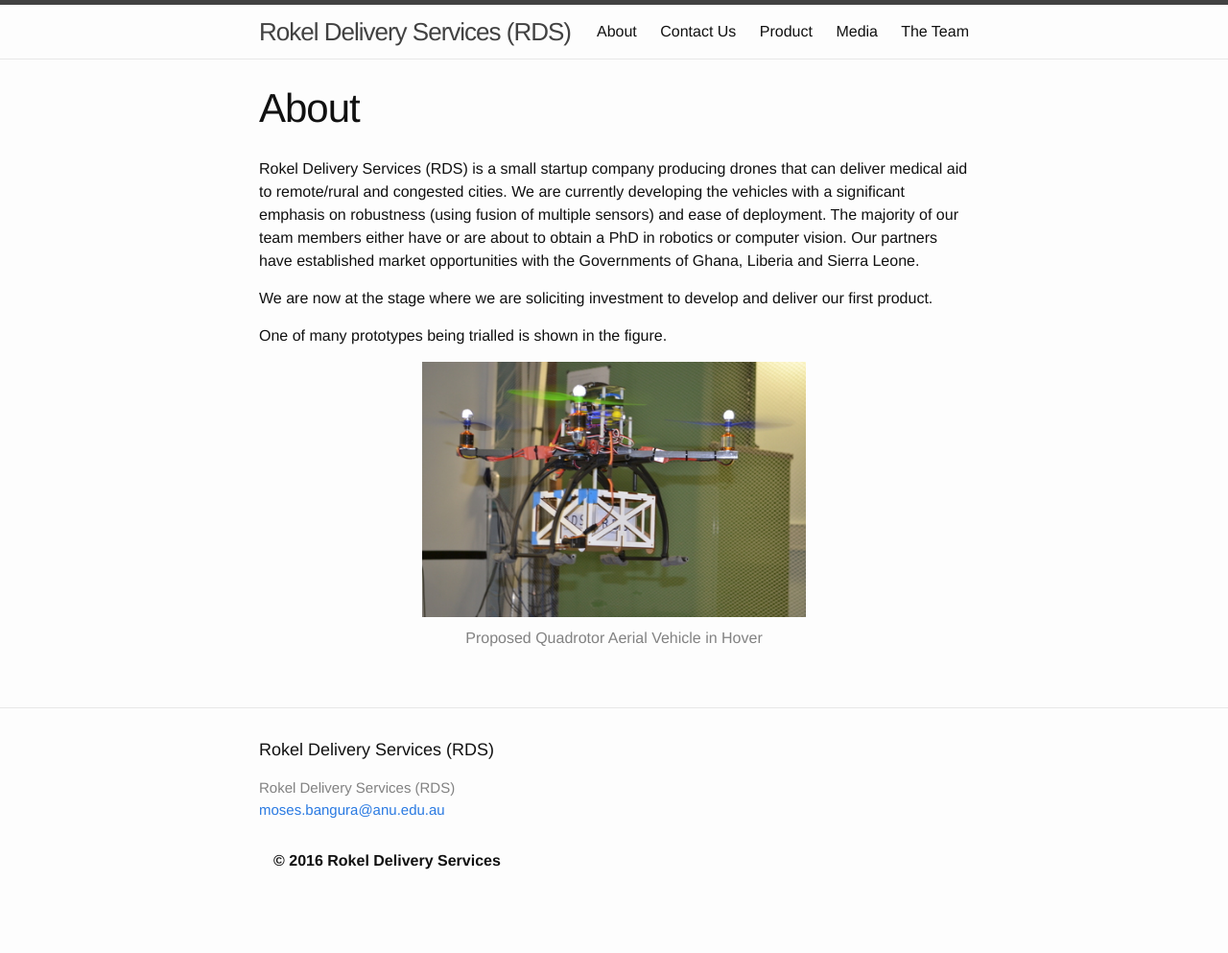
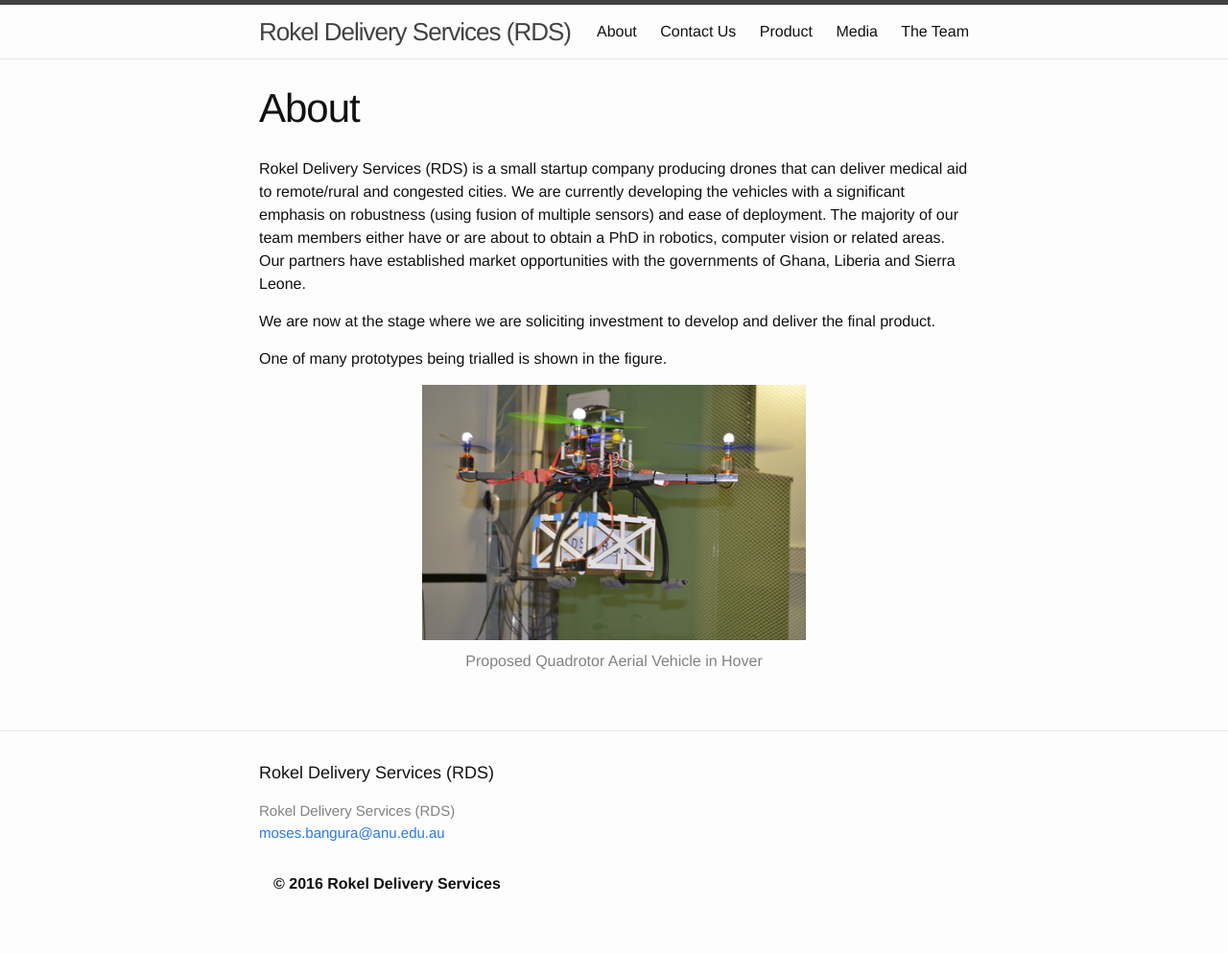
Before and after one commit to dnovichman/dnovichman.github.io, a Jekyll site: the page built from about.md, in a window 1280 px wide. Shown: the whole page at 96% size. Built offline with Jekyll 4.4.1, drawn with Linux system fonts in a browser that asks for light colours; before the commit the page ends 969 px from its top, so only the background shows below that.

Commit message:
some mods

```diff
--- a/about.md
+++ b/about.md
@@ -4,9 +4,9 @@ title: About
 permalink: /about/
 ---
 
-Rokel Delivery Services (RDS) is a small startup company producing drones that can deliver medical aid to remote/rural and congested cities. We are currently developing the vehicles with a significant emphasis on robustness (using fusion of multiple sensors) and ease of deployment. The majority of our team members either have or are about to obtain a PhD in robotics or computer vision. Our partners have established market opportunities with the Governments of Ghana, Liberia and Sierra Leone.
+Rokel Delivery Services (RDS) is a small startup company producing drones that can deliver medical aid to remote/rural and congested cities. We are currently developing the vehicles with a significant emphasis on robustness (using fusion of multiple sensors) and ease of deployment. The majority of our team members either have or are about to obtain a PhD in robotics, computer vision or related areas. Our partners have established market opportunities with the governments of Ghana, Liberia and Sierra Leone.
 
-We are now at the stage where we are soliciting investment to develop and deliver our first product.
+We are now at the stage where we are soliciting investment to develop and deliver the final product.
 
 
 One of many prototypes being trialled is shown in the figure.
--- a/index.html
+++ b/index.html
@@ -5,9 +5,9 @@ layout: default
 <div class="home">
 
 <h1 class="page-heading">Welcome</h1>
-<p><b><i><font color="black">Welcome to Rokel Delivery Services (RDS). We are a small startup company aimed at producing a fully autonomous aerial delivery system of medical products in remote/rural areas and in congested cities. See video below.</font></i></b></p>
+<p><b><i><font color="black">Welcome to Rokel Delivery Services (RDS). We are a small startup company aimed at producing a fully autonomous aerial delivery system for medical products in remote/rural areas and in congested cities. See video below.</font></i></b></p>
 <iframe title="YouTube video player" class="youtube-player" type="text/html"
-width="640" height="390" src="http://www.youtube.com/embed/_ntGvVv7eyw"
+width="640" height="390" src="http://www.youtube.com/embed/huQFhDV1-mo"
 frameborder="0" allowFullScreen></iframe>
 <!--<p>
 <img src="images/DSC_0012.JPG" alt="Go to W3Schools!" width="400" height="300" border="0">
```
